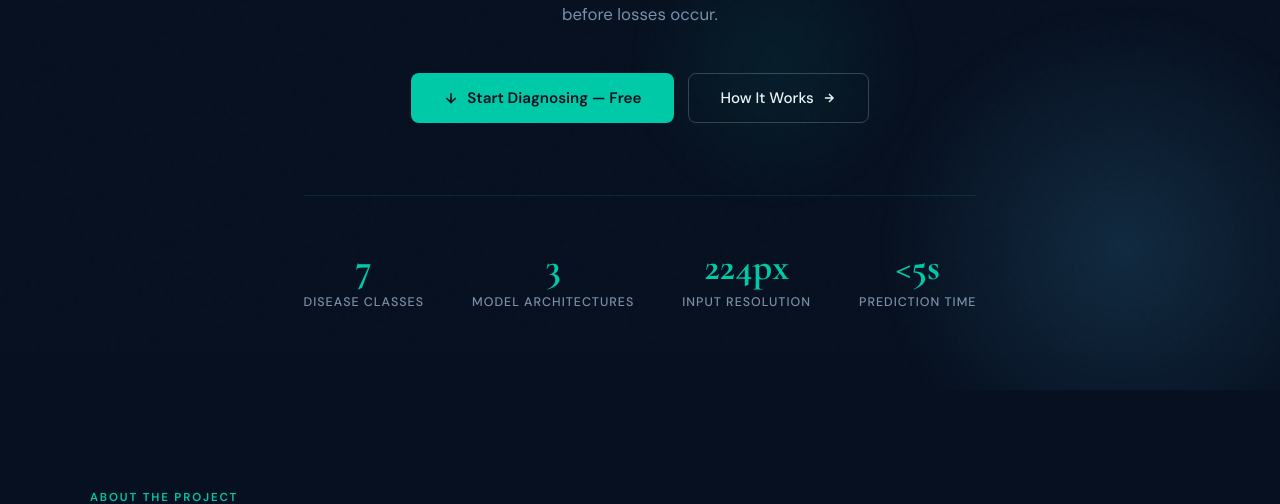
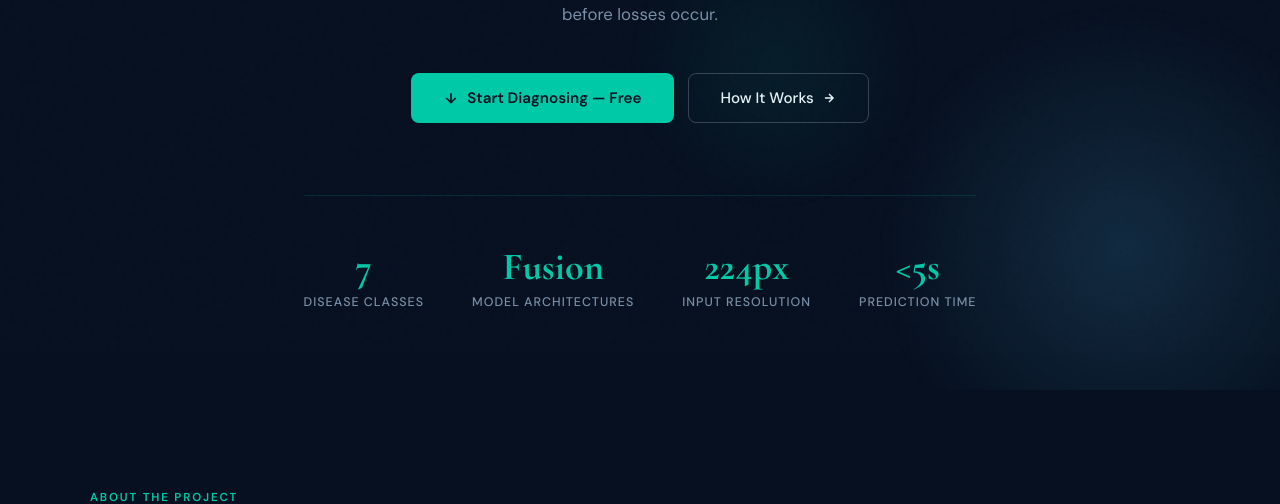
Before and after one commit to mahfujr403/Aquatic-Epidemiology---Fish-Disease-Classification, a Flask app: page / in a window 1280 px wide. Shown: the part 447-951 px from the top of the page. Run offline with Flask 3, Linux system fonts and the light colour scheme; parts of the project's set-up code (start-up, migrations or seed data) failed here and were passed over.

Commit message:
Update landing page with proper model architecture

```diff
--- a/templates/index.html
+++ b/templates/index.html
@@ -97,7 +97,7 @@
                 <div class="stat-label">Disease Classes</div>
             </div>
             <div class="stat-item">
-                <div class="stat-number">3</div>
+                <div class="stat-number">Fusion</div>
                 <div class="stat-label">Model Architectures</div>
             </div>
             <div class="stat-item">
```
